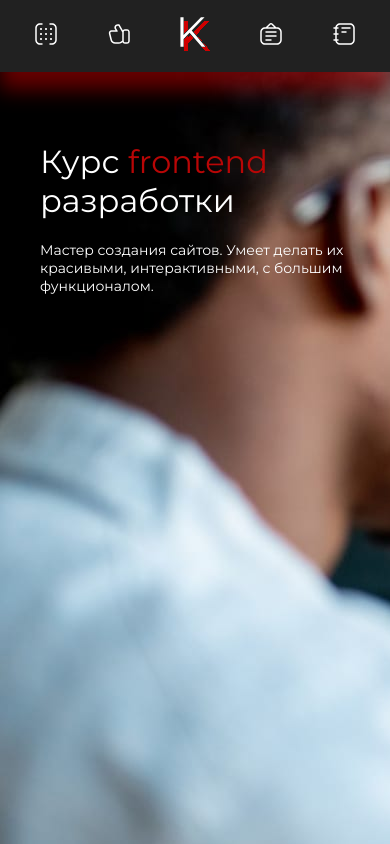
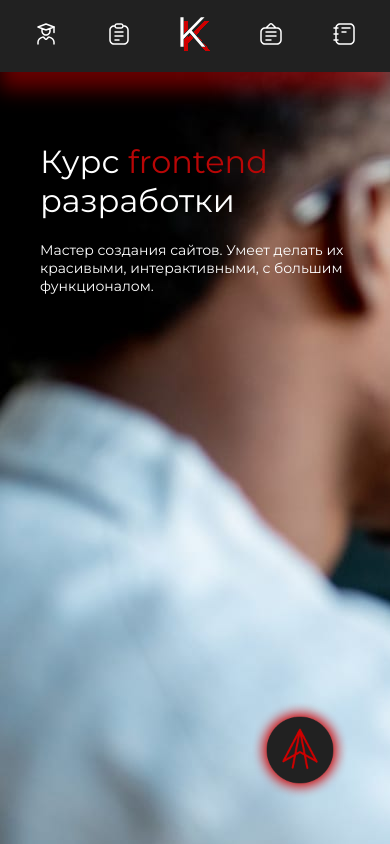
Before and after one commit to BaitemirAsanbaev/karakol-tech, a React (Create React App) app: page /frontend in a window 390 px wide. Shown: the top 844 px of the page. Built offline with nearby package versions, Linux system fonts and the light colour scheme.

Commit message:
created course nav

```diff
--- /dev/null
+++ b/src/components/CourseNav/CourseNav.js
@@ -0,0 +1,35 @@
+import { Link } from "react-router-dom";
+import Logo from "../Logo/Logo";
+import classes from "./CourseNav.module.scss";
+import mentor from "../../assets/mentor.svg"
+import roadmap from "../../assets/roadmap.svg"
+import about from "../../assets/about.svg"
+import contact from "../../assets/contact.svg"
+
+const CourseNav = ({ first_link, second_link, third_link, footer }) => {
+  return (
+    <div className={classes.CourseNav}>
+      <ul>
+        <li><a href="#mentor">
+          <span>{first_link}</span>
+          <img className={classes.link} alt="mentor" src={mentor} />
+        </a></li>
+        <li><a href="#roadmap">
+          <span>{second_link}</span>
+          <img className={classes.link} alt="roadmap" src={roadmap} />
+        </a></li>
+        <Link to="/" onClick={() => document.body.scrollIntoView()}><Logo /></Link>
+        <li><a href="#about">
+          <span>{third_link}</span>
+          <img className={classes.link} alt="about" src={about} />
+        </a></li>
+        <li><a href="#footer">
+          <span>{footer}</span>
+          <img className={classes.link} alt="contacts" src={contact} />
+        </a></li>
+      </ul>
+    </div>
+  )
+}
+
+export default CourseNav;
--- /dev/null
+++ b/src/components/CourseNav/CourseNav.module.scss
@@ -0,0 +1,39 @@
+@import "../../styles/variables/colors.scss";
+@import "../../styles/mixins/mixins.scss";
+
+.CourseNav {
+  background-color: #212121;
+  box-shadow: 0 17px 20px rgba(207, 0, 0, 0.5);
+  z-index: 2;
+  position: relative;
+  ul {
+    list-style-type: none;
+    padding: 7px 0;
+    display: flex;
+    justify-content: space-around;
+    align-items: center;
+    @include container;
+
+    a {
+      color: #fff;
+      img.link {
+        display: none;
+      }
+    }
+  }
+}
+@media (max-width: 540px) {
+  .CourseNav {
+    padding: 10px;
+    ul {
+      a {
+        span{
+          display: none;
+        }
+        img.link {
+          display: inline;
+        }
+      }
+    }
+  }
+}
--- a/src/pages/Course/Course.js
+++ b/src/pages/Course/Course.js
@@ -4,13 +4,26 @@ import CourseHeader from "../../components/CourseHeader/CourseHeader";
 import Nav from "../../components/Nav/Nav";
 import Mentor from "../../components/Mentor/Mentor";
 import Roadmap from "../../components/Roadmap/Roadmap";
+import CourseNav from "../../components/CourseNav/CourseNav";
+import Curtain from "../../components/Curtain/Curtain";
 
 const Course = () => {
   const params = useParams()
   let output = <></>
   switch (params.courseID) {
     case "frontend":
-      output = (<div></div>);
+      output = (<>
+        <CourseNav
+          first_link="Преподователь"
+          second_link="Программа обучения"
+          third_link="О курсе"
+          footer="Контакты" />
+        <CourseHeader />
+        <CourseAbout />
+        <Mentor />
+        <Roadmap />
+        <Curtain />
+      </>);
       break;
     case "media-literacy":
       output = (<div>media</div>);
@@ -20,15 +33,7 @@ const Course = () => {
   }
   return (
     <>
-      <Nav
-        first_link="Преподователь"
-        second_link="Программа обучения"
-        third_link="О курсе"
-        footer="Контакты" />
-        <CourseHeader />
-        <CourseAbout />
-        <Mentor />
-        <Roadmap/>
+
       {output}
 
     </>
```
Also changed, not shown: src/assets/mentor.svg (added), src/assets/roadmap.svg (added).
